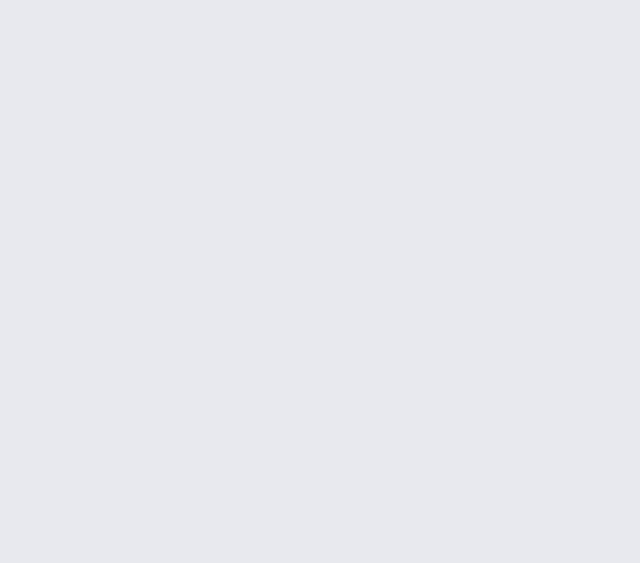
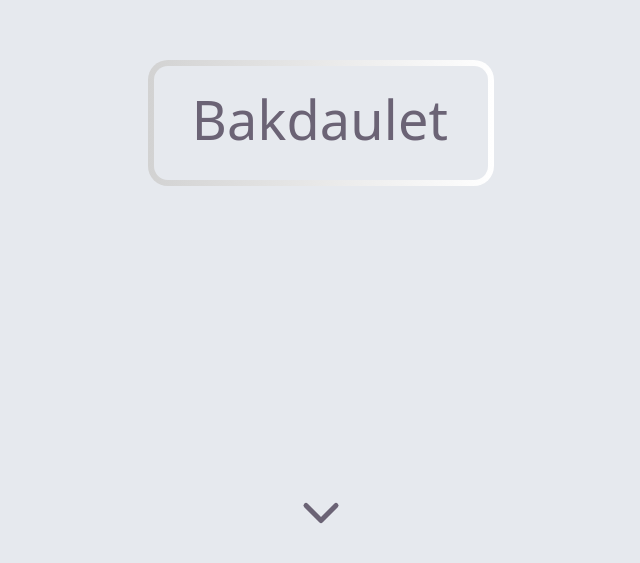
Before and after one commit to Aztech-b/Aztech-b, a React (Vite) app: page / in a window 1280 px wide. Shown: the part 237-800 px from the top of the page, without its empty margins (319-959 px from the left). Built offline with nearby package versions, Linux system fonts and the light colour scheme.

Commit message:
added main section with my name :)

```diff
--- a/package.json
+++ b/package.json
@@ -10,9 +10,8 @@
     "preview": "vite preview"
   },
   "dependencies": {
-    "@emotion/react": "^11.14.0",
-    "@emotion/styled": "^11.14.1",
-    "@mui/material": "^9.1.1",
+    "lucide-react": "^1.3.0",
+    "motion": "^12.40.0",
     "react": "^19.2.6",
     "react-dom": "^19.2.6"
   },
--- a/src/App.jsx
+++ b/src/App.jsx
@@ -1,5 +1,11 @@
+import Main from "./components/Main";
+
 function App() {
-    return <></>;
+    return (
+        <>
+            <Main></Main>
+        </>
+    );
 }
 
 export default App;
--- /dev/null
+++ b/src/components/Main.jsx
@@ -0,0 +1,32 @@
+import { ChevronDown } from "lucide-react";
+import { motion } from "motion/react";
+import styles from "../styles/main.module.css";
+
+function Main() {
+    return (
+        <>
+            <div className={styles.main}>
+                <motion.div
+                    initial={{ "--color-1": "#fff", "--color-2": "#fff" }}
+                    animate={{
+                        "--color-1": ["#fff", "#fff", "#fff", "#000", "#000", "#fff", "#fff"],
+                        "--color-2": ["#000", "#000", "#fff", "#fff", "#fff", "#fff", "#000"],
+                        transition: {
+                            // times: [0, 0.25, 0.375, 0.5, 0.75, 0.875, 1],
+                            ease: "easeIn",
+                            duration: 10,
+                            repeatType: "loop",
+                            repeat: Infinity,
+                        },
+                    }}
+                    className={styles.box}
+                >
+                    <div className={styles.name}>Bakdaulet</div>
+                </motion.div>
+                <ChevronDown size={60}></ChevronDown>
+            </div>
+        </>
+    );
+}
+
+export default Main;
--- a/src/index.css
+++ b/src/index.css
@@ -42,8 +42,9 @@
         --text-h: #f3f4f6;
         --border: #2e303a;
 
-        --accent-dark-2xl: #000308;
-        --accent-dark-xl: #000610;
+        --accent-dark-3xl: hsl(218, 100%, 2%);
+        --accent-dark-2xl: hsl(218, 100%, 2.2%);
+        --accent-dark-xl: hsl(218, 100%, 3%);
         --accent-dark-l: #000a18;
         --accent-dark: #000d20;
         --accent: #001029;
@@ -63,6 +64,11 @@
 html,
 body {
     margin: 0;
+}
+
+body {
+    min-width: 100vw;
+    min-height: 100vh;
 }
 
 h1,
--- /dev/null
+++ b/src/styles/main.module.css
@@ -0,0 +1,28 @@
+.box {
+    display: flex;
+    justify-content: center;
+    align-items: center;
+    height: 90vh;
+    flex-direction: column;
+}
+
+.name {
+    padding: 40px 40px 48px 38px;
+    font-size: 3rem;
+    box-sizing: content-box;
+    text-align: center;
+    position: relative;
+    border: 6px solid transparent;
+    border-radius: 20px;
+
+    background-image: linear-gradient(var(--bg), var(--bg)), linear-gradient(to right, var(--color-1), var(--color-2));
+    background-origin: border-box;
+    background-clip: padding-box, border-box;
+}
+
+.main {
+    display: flex;
+    align-items: center;
+    justify-content: center;
+    flex-direction: column;
+}
```
Also changed, not shown: 1 other file (tests, documents, lock files or other folders).
